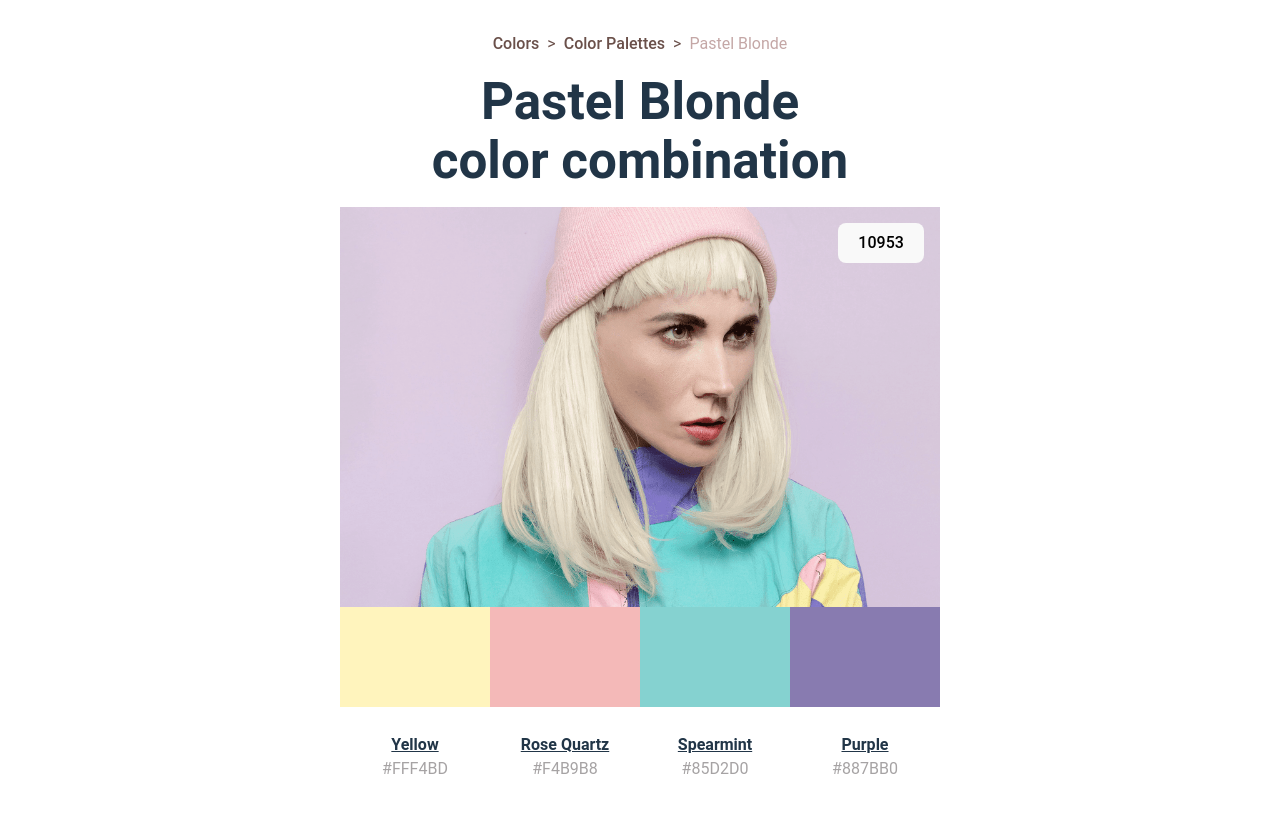
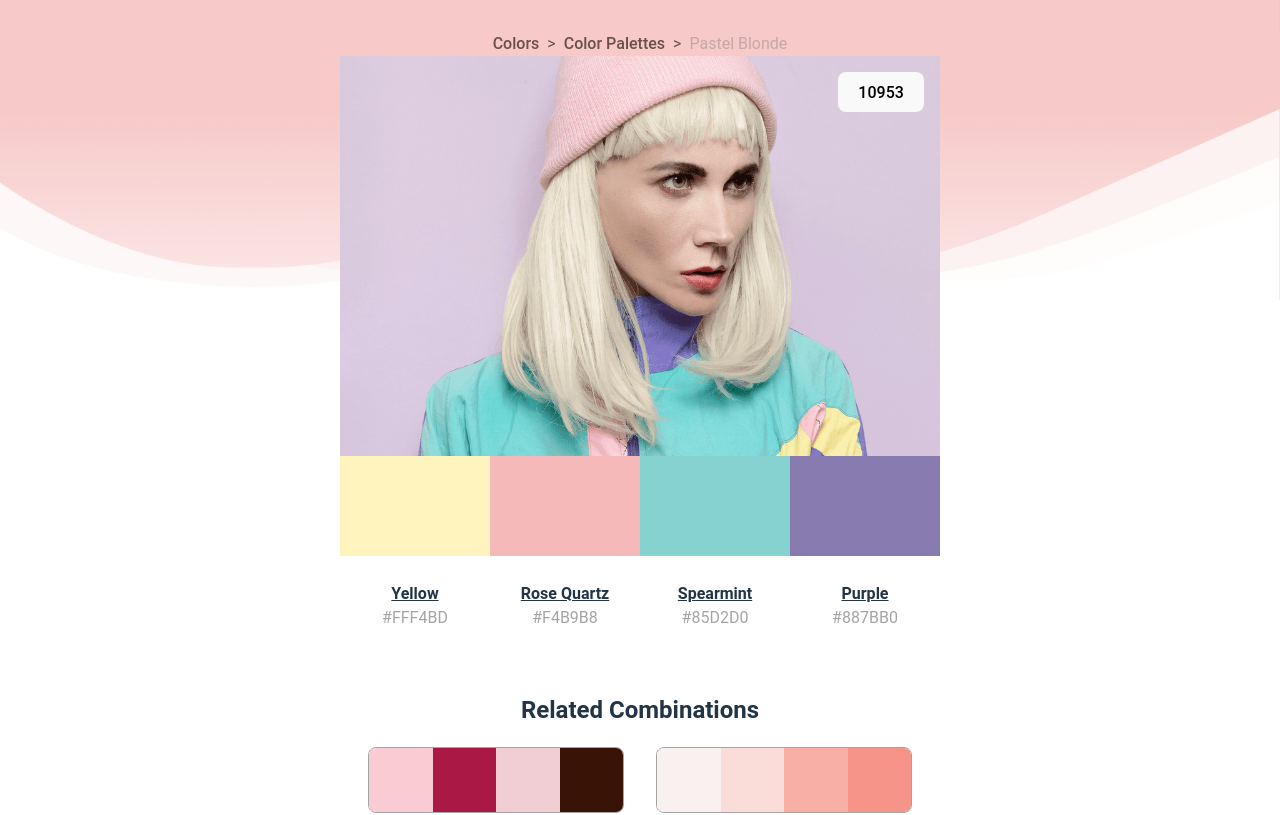
Before and after one commit to nhanquach/dynamic-template-header, a Vue app: page / in a window 1280 px wide. Shown: the top 815 px of the page. Built offline with nearby package versions, Linux system fonts and the light colour scheme.

Commit message:
feat: add header image

```diff
--- a/src/App.vue
+++ b/src/App.vue
@@ -1,7 +1,6 @@
 <script setup lang="ts">
-import { ref, computed, onMounted } from 'vue';
+import { ref, computed, onUpdated } from 'vue';
 
-import HeaderText from './components/HeaderText.vue';
 import BreadCrumb from './components/BreadCrumb.vue';
 import SelectedPalette from './components/SelectedPalette.vue';
 import RelatedCombinations from './components/RelatedCombinations.vue';
@@ -11,25 +10,21 @@ import BrowseMore from './components/BrowseMore.vue';
 
 const { combinations } = json
 
-const pathname = window.location.pathname;
-const selectedPaletteId = ref(Number(pathname.replace("/", '')) || combinations[0].combination.id);
+const path = window.location.pathname.split('/').pop();
+const selectedPaletteId = ref(Number(path) || combinations[0].combination.id);
 
 const selectedPalette = computed(() => {
-  return combinations.find((comp) => {
-    return comp.combination.id === selectedPaletteId.value
+  return combinations.find(({ combination }) => {
+    return combination.id === selectedPaletteId.value
   })
 })
 
 const setSelectedPalette = (id: number) => {
   selectedPaletteId.value = id
-  window.location.pathname = `/${id}`;
+  history.pushState({}, '', `/${id}`)
 }
 
-console.log(
-  selectedPalette.value
-)
-
-onMounted(() => {
+onUpdated(() => {
   if (!selectedPalette.value) {
     setTimeout(() => {
       setSelectedPalette(combinations[0].combination.id)
@@ -41,17 +36,41 @@ onMounted(() => {
 
 <template>
   <main v-if="!selectedPalette">Color palette not found.<br />Navigating to the default color palette</main>
-  <main v-else class="main-content">
-    <BreadCrumb :name="selectedPalette.combination.name" />
-    <HeaderText :name="selectedPalette.combination.name" />
-    <SelectedPalette :palette="selectedPalette.combination" />
-    <RelatedCombinations :relatedPalettes="selectedPalette.relatedCombinations" @select-palette="setSelectedPalette" />
-    <BrowseMore />
-  </main>
+  <template v-else>
+    <div class="background" :style="{ backgroundColor: selectedPalette.combination.color.hex }"></div>
+    <main class="main-content">
+      <BreadCrumb :name="selectedPalette.combination.name" />
+      <SelectedPalette :palette="selectedPalette.combination" />
+      <RelatedCombinations :relatedPalettes="selectedPalette.relatedCombinations"
+        @select-palette="setSelectedPalette" />
+      <BrowseMore :button-color="selectedPalette.combination.color.hex" />
+    </main>
+  </template>
 </template>
 
 <style scoped>
 .main-content {
-  text-align: center
+  position: relative;
+  text-align: center;
+  z-index: 20;
+}
+
+.background {
+  height: 300px;
+  width: 100%;
+  position: absolute;
+  z-index: 0;
+}
+
+.background::after {
+  content: '';
+  display: block;
+  background-image: url('/_images/Asset/foreground.png');
+  background-repeat: no-repeat;
+  background-size: cover;
+  position: absolute;
+  width: 100%;
+  height: 100%;
+  z-index: 20;
 }
 </style>
```
